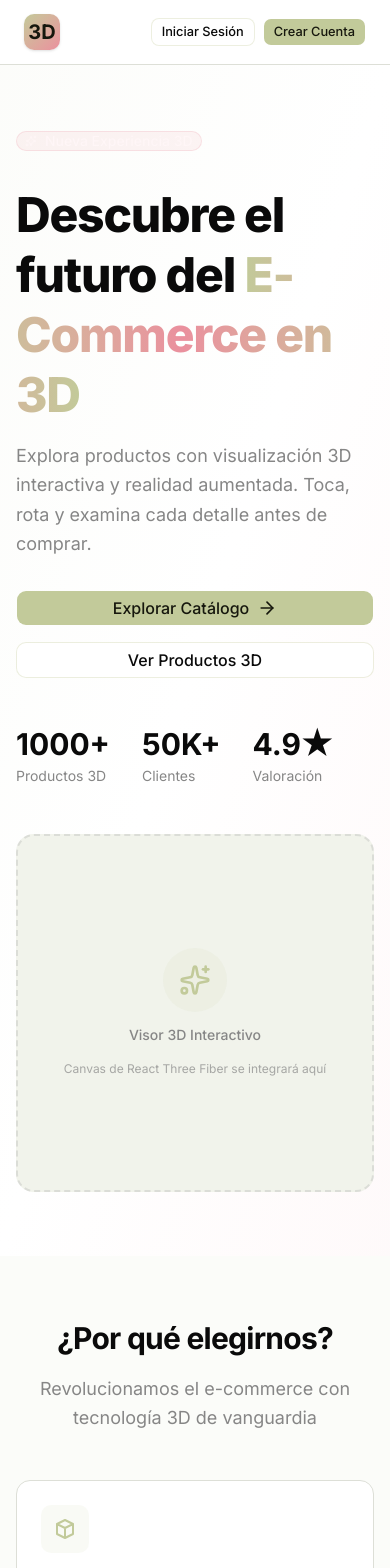
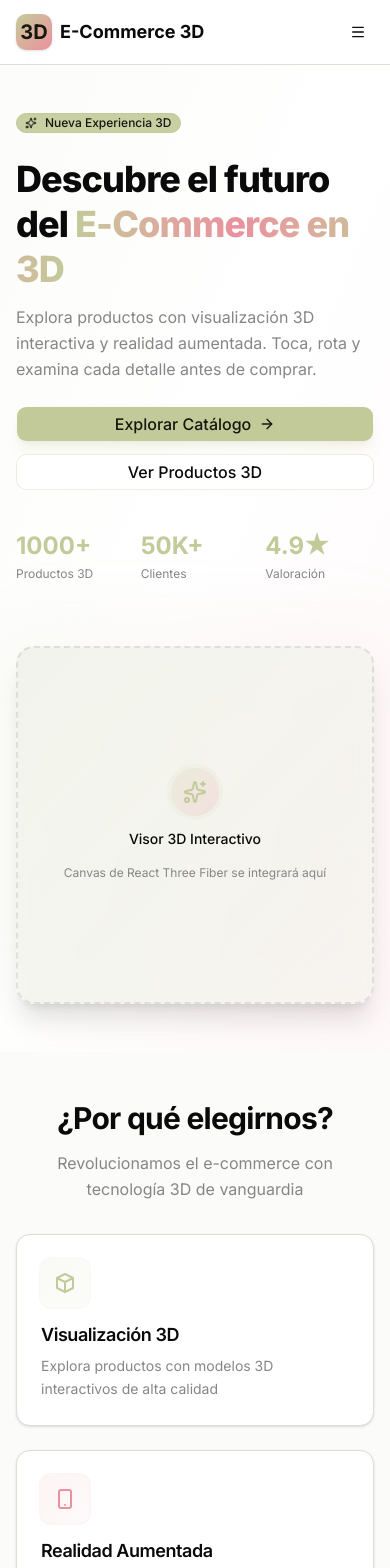
Before and after one commit to sullcarayramosdiego-design/tienda-front, a Next.js app: page / in a window 390 px wide. Shown: the top 1568 px of the page. Built offline with nearby package versions, Linux system fonts and the light colour scheme; a web font is replaced by a local one.

Commit message:
Enhance Navbar component with mobile menu and improved navigation links

```diff
--- a/src/app/(auth)/layout.tsx
+++ b/src/app/(auth)/layout.tsx
@@ -1,4 +1,5 @@
 import { Navbar } from "@/components/layout/Navbar";
+import { StorefrontHeader } from "@/components/layout/StorefrontHeader";
 import { Footer } from "@/components/layout/Footer";
 
 export default function AuthLayout({
@@ -8,7 +9,11 @@ export default function AuthLayout({
 }) {
   return (
     <div className="min-h-screen flex flex-col bg-gradient-to-br from-primary/5 via-background to-secondary/5">
+      {/* Desktop Navigation */}
       <Navbar />
+
+      {/* Mobile Header */}
+      <StorefrontHeader />
 
       {/* Contenido Centrado */}
       <main className="flex-1 flex items-center justify-center p-4">
--- a/src/app/(storefront)/layout.tsx
+++ b/src/app/(storefront)/layout.tsx
@@ -1,4 +1,5 @@
 import { Navbar } from '@/components/layout/Navbar';
+import { StorefrontHeader } from '@/components/layout/StorefrontHeader';
 import { Footer } from '@/components/layout/Footer';
 
 export default function StorefrontLayout({
@@ -8,7 +9,12 @@ export default function StorefrontLayout({
 }) {
   return (
     <div className="flex flex-col min-h-screen">
+      {/* Desktop Navigation */}
       <Navbar />
+
+      {/* Mobile Header */}
+      <StorefrontHeader />
+
       <main className="flex-1">{children}</main>
       <Footer />
     </div>
--- a/src/app/(storefront)/page.tsx
+++ b/src/app/(storefront)/page.tsx
@@ -6,85 +6,99 @@ import { ArrowRight, Sparkles } from 'lucide-react';
 export default function HomePage() {
   return (
     <div className="min-h-screen">
-      {/* Hero Section */}
-      <section className="relative overflow-hidden bg-gradient-to-br from-primary/5 via-background to-secondary/5 py-16 lg:py-24">
-        <div className="container mx-auto px-4 lg:px-8">
-          <div className="grid gap-12 lg:grid-cols-2 lg:gap-16 items-center">
+      {/* Hero Section - Mobile First */}
+      <section className="relative overflow-hidden bg-gradient-to-br from-primary/5 via-background to-secondary/5">
+        <div className="container mx-auto px-4 sm:px-6 lg:px-8 py-12 sm:py-16 lg:py-24">
+          <div className="flex flex-col lg:flex-row lg:items-center gap-8 lg:gap-16">
             {/* Left Column - Content */}
-            <div className="flex flex-col justify-center space-y-8">
+            <div className="flex flex-col justify-center space-y-6 lg:space-y-8 lg:flex-1">
               {/* Badge */}
-              <div>
-                <Badge className="gap-2 text-sm bg-secondary/10 text-secondary-foreground border-secondary/20 hover:bg-secondary/20">
-                  <Sparkles className="size-4" />
+              <div className="inline-flex self-start">
+                <Badge className="gap-2 text-xs sm:text-sm bg-primary/90 text-primary-foreground border-primary hover:bg-primary">
+                  <Sparkles className="h-3 w-3 sm:h-4 sm:w-4" />
                   Nueva Experiencia 3D
                 </Badge>
               </div>
 
-              {/* Headline */}
-              <div className="space-y-4">
-                <h1 className="text-5xl lg:text-6xl xl:text-7xl font-heading font-extrabold tracking-tight leading-tight">
+              {/* Headline - Responsive Typography */}
+              <div className="space-y-3 sm:space-y-4">
+                <h1 className="text-4xl sm:text-5xl md:text-6xl lg:text-7xl font-heading font-extrabold tracking-tight leading-tight">
                   Descubre el futuro del{' '}
                   <span className="bg-gradient-to-r from-primary via-secondary to-primary bg-clip-text text-transparent">
                     E-Commerce en 3D
                   </span>
                 </h1>
-                <p className="text-lg lg:text-xl text-muted-foreground leading-relaxed max-w-2xl">
+                <p className="text-base sm:text-lg md:text-xl text-muted-foreground leading-relaxed max-w-2xl">
                   Explora productos con visualización 3D interactiva y realidad
                   aumentada. Toca, rota y examina cada detalle antes de comprar.
                 </p>
               </div>
 
-              {/* CTA Buttons */}
-              <div className="flex flex-col sm:flex-row gap-4">
-                <Button size="lg" asChild className="gap-2 text-base bg-primary hover:bg-primary/90">
+              {/* CTA Buttons - Full Width on Mobile */}
+              <div className="flex flex-col sm:flex-row gap-3 sm:gap-4">
+                <Button
+                  size="lg"
+                  asChild
+                  className="w-full sm:w-auto gap-2 text-base bg-primary hover:bg-primary/90 shadow-lg shadow-primary/20"
+                >
                   <Link href="/catalog">
                     Explorar Catálogo
-                    <ArrowRight className="size-5" />
+                    <ArrowRight className="h-5 w-5" />
                   </Link>
                 </Button>
-                <Button size="lg" variant="outline" asChild className="text-base border-primary/30 hover:bg-primary/5">
+                <Button
+                  size="lg"
+                  variant="outline"
+                  asChild
+                  className="w-full sm:w-auto text-base border-primary/30 hover:bg-primary/5"
+                >
                   <Link href="/catalog">Ver Productos 3D</Link>
                 </Button>
               </div>
 
-              {/* Stats */}
-              <div className="flex gap-8 pt-4">
+              {/* Stats - Responsive Grid */}
+              <div className="grid grid-cols-3 gap-4 sm:gap-8 pt-4 sm:pt-6">
                 <div>
-                  <div className="text-3xl font-heading font-bold">1000+</div>
-                  <div className="text-sm text-muted-foreground mt-1">
+                  <div className="text-2xl sm:text-3xl lg:text-4xl font-heading font-bold text-primary">1000+</div>
+                  <div className="text-xs sm:text-sm text-muted-foreground mt-1">
                     Productos 3D
                   </div>
                 </div>
                 <div>
-                  <div className="text-3xl font-heading font-bold">50K+</div>
-                  <div className="text-sm text-muted-foreground mt-1">
+                  <div className="text-2xl sm:text-3xl lg:text-4xl font-heading font-bold text-primary">50K+</div>
+                  <div className="text-xs sm:text-sm text-muted-foreground mt-1">
                     Clientes
                   </div>
                 </div>
                 <div>
-                  <div className="text-3xl font-heading font-bold">4.9★</div>
-                  <div className="text-sm text-muted-foreground mt-1">
+                  <div className="text-2xl sm:text-3xl lg:text-4xl font-heading font-bold text-primary">4.9★</div>
+                  <div className="text-xs sm:text-sm text-muted-foreground mt-1">
                     Valoración
                   </div>
                 </div>
               </div>
             </div>
 
-            {/* Right Column - 3D Viewer Placeholder */}
-            <div className="flex items-center justify-center lg:justify-end">
-              <div className="relative w-full max-w-xl aspect-square">
-                {/* Placeholder for React Three Fiber Canvas */}
-                <div className="absolute inset-0 bg-muted rounded-2xl border-2 border-dashed border-muted-foreground/20 flex items-center justify-center">
-                  <div className="text-center space-y-3 p-8">
-                    <div className="size-16 mx-auto rounded-full bg-primary/10 flex items-center justify-center">
-                      <Sparkles className="size-8 text-primary" />
+            {/* Right Column - 3D Viewer Placeholder - Responsive */}
+            <div className="flex items-center justify-center lg:justify-end lg:flex-1 mt-8 lg:mt-0">
+              <div className="relative w-full max-w-md lg:max-w-xl">
+                {/* Glow Effect Background */}
+                <div className="absolute -inset-4 bg-gradient-to-r from-primary/20 to-secondary/20 rounded-3xl blur-2xl opacity-50" />
+
+                {/* 3D Canvas Container */}
+                <div className="relative aspect-square">
+                  <div className="absolute inset-0 bg-gradient-to-br from-muted to-muted/50 rounded-2xl lg:rounded-3xl border-2 border-dashed border-muted-foreground/20 shadow-xl flex items-center justify-center backdrop-blur-sm">
+                    <div className="text-center space-y-3 sm:space-y-4 p-6 sm:p-8">
+                      <div className="h-12 w-12 sm:h-16 sm:w-16 mx-auto rounded-full bg-gradient-to-br from-primary/20 to-secondary/20 flex items-center justify-center ring-4 ring-primary/10">
+                        <Sparkles className="h-6 w-6 sm:h-8 sm:w-8 text-primary" />
+                      </div>
+                      <p className="text-sm sm:text-base font-medium text-foreground">
+                        Visor 3D Interactivo
+                      </p>
+                      <p className="text-xs sm:text-sm text-muted-foreground">
+                        Canvas de React Three Fiber se integrará aquí
+                      </p>
                     </div>
-                    <p className="text-sm font-medium text-muted-foreground">
-                      Visor 3D Interactivo
-                    </p>
-                    <p className="text-xs text-muted-foreground/70">
-                      Canvas de React Three Fiber se integrará aquí
-                    </p>
                   </div>
                 </div>
               </div>
@@ -93,23 +107,23 @@ export default function HomePage() {
         </div>
       </section>
 
-      {/* Features Section */}
-      <section className="py-16 lg:py-24 bg-muted/30">
-        <div className="container mx-auto px-4 lg:px-8">
-          <div className="text-center max-w-3xl mx-auto mb-12">
-            <h2 className="text-3xl lg:text-4xl font-heading font-bold mb-4">
+      {/* Features Section - Enhanced Mobile Layout */}
+      <section className="py-12 sm:py-16 lg:py-24 bg-muted/30">
+        <div className="container mx-auto px-4 sm:px-6 lg:px-8">
+          <div className="text-center max-w-3xl mx-auto mb-8 sm:mb-12 lg:mb-16">
+            <h2 className="text-3xl sm:text-4xl lg:text-5xl font-heading font-bold mb-3 sm:mb-4">
               ¿Por qué elegirnos?
             </h2>
-            <p className="text-lg text-muted-foreground">
+            <p className="text-base sm:text-lg text-muted-foreground">
               Revolucionamos el e-commerce con tecnología 3D de vanguardia
             </p>
           </div>
 
-          <div className="grid gap-8 md:grid-cols-3">
-            <div className="bg-background p-6 rounded-xl border">
-              <div className="size-12 rounded-lg bg-primary/10 flex items-center justify-center mb-4">
+          <div className="grid gap-6 sm:gap-8 md:grid-cols-2 lg:grid-cols-3">
+            <div className="bg-background p-6 sm:p-8 rounded-xl border shadow-sm hover:shadow-md transition-shadow">
+              <div className="h-12 w-12 sm:h-14 sm:w-14 rounded-lg bg-gradient-to-br from-primary/10 to-primary/5 flex items-center justify-center mb-4 sm:mb-6 ring-2 ring-primary/10">
                 <svg
-                  className="size-6 text-primary"
+                  className="h-6 w-6 sm:h-7 sm:w-7 text-primary"
                   fill="none"
                   viewBox="0 0 24 24"
                   stroke="currentColor"
@@ -122,18 +136,18 @@ export default function HomePage() {
                   />
                 </svg>
               </div>
-              <h3 className="text-xl font-heading font-semibold mb-2">
+              <h3 className="text-lg sm:text-xl font-heading font-semibold mb-2 sm:mb-3">
                 Visualización 3D
               </h3>
-              <p className="text-muted-foreground">
+              <p className="text-sm sm:text-base text-muted-foreground leading-relaxed">
                 Explora productos con modelos 3D interactivos de alta calidad
               </p>
             </div>
 
-            <div className="bg-background p-6 rounded-xl border">
-              <div className="size-12 rounded-lg bg-primary/10 flex items-center justify-center mb-4">
+            <div className="bg-background p-6 sm:p-8 rounded-xl border shadow-sm hover:shadow-md transition-shadow">
+              <div className="h-12 w-12 sm:h-14 sm:w-14 rounded-lg bg-gradient-to-br from-secondary/10 to-secondary/5 flex items-center justify-center mb-4 sm:mb-6 ring-2 ring-secondary/10">
                 <svg
-                  className="size-6 text-primary"
+                  className="h-6 w-6 sm:h-7 sm:w-7 text-secondary"
                   fill="none"
                   viewBox="0 0 24 24"
                   stroke="currentColor"
@@ -146,18 +160,18 @@ export default function HomePage() {
                   />
                 </svg>
               </div>
-              <h3 className="text-xl font-heading font-semibold mb-2">
+              <h3 className="text-lg sm:text-xl font-heading font-semibold mb-2 sm:mb-3">
                 Realidad Aumentada
               </h3>
-              <p className="text-muted-foreground">
+              <p className="text-sm sm:text-base text-muted-foreground leading-relaxed">
                 Prueba cómo se ve en tu espacio antes de comprar con AR
               </p>
             </div>
 
-            <div className="bg-background p-6 rounded-xl border">
-              <div className="size-12 rounded-lg bg-primary/10 flex items-center justify-center mb-4">
+            <div className="bg-background p-6 sm:p-8 rounded-xl border shadow-sm hover:shadow-md transition-shadow md:col-span-2 lg:col-span-1">
+              <div className="h-12 w-12 sm:h-14 sm:w-14 rounded-lg bg-gradient-to-br from-primary/10 to-secondary/10 flex items-center justify-center mb-4 sm:mb-6 ring-2 ring-primary/10">
                 <svg
-                  className="size-6 text-primary"
+                  className="h-6 w-6 sm:h-7 sm:w-7 text-primary"
                   fill="none"
                   viewBox="0 0 24 24"
                   stroke="currentColor"
@@ -170,10 +184,10 @@ export default function HomePage() {
                   />
                 </svg>
               </div>
-              <h3 className="text-xl font-heading font-semibold mb-2">
+              <h3 className="text-lg sm:text-xl font-heading font-semibold mb-2 sm:mb-3">
                 Carga Instantánea
               </h3>
-              <p className="text-muted-foreground">
+              <p className="text-sm sm:text-base text-muted-foreground leading-relaxed">
                 Modelos optimizados que cargan rápido sin sacrificar calidad
               </p>
             </div>
--- a/src/components/layout/Footer.tsx
+++ b/src/components/layout/Footer.tsx
@@ -1,7 +1,7 @@
 export function Footer() {
   return (
-    <footer className="border-t bg-white py-6 mt-auto">
-      <div className="container mx-auto px-4 text-center text-sm text-muted-foreground">
+    <footer className="border-t bg-white py-2 lg:py-4 mt-auto">
+      <div className="container mx-auto px-4 text-center text-xs text-muted-foreground">
         <p>&copy; {new Date().getFullYear()} E-Commerce 3D. Todos los derechos reservados.</p>
       </div>
     </footer>
--- /dev/null
+++ b/src/components/layout/MobileMenuDrawer.tsx
@@ -0,0 +1,120 @@
+"use client";
+
+import Link from "next/link";
+import { usePathname } from "next/navigation";
+import { Home, Box, Search } from "lucide-react";
+import { Button } from "@/components/ui/button";
+import { Input } from "@/components/ui/input";
+import { Sheet, SheetContent, SheetHeader, SheetTitle } from "@/components/ui/sheet";
+import { Separator } from "@/components/ui/separator";
+import { cn } from "@/lib/utils";
+
+interface MobileMenuDrawerProps {
+  isOpen: boolean;
+  onClose: () => void;
+}
+
+const navigationGroups = [
+  {
+    title: "EXPLORAR",
+    links: [
+      { href: "/", label: "Inicio", icon: Home },
+      { href: "/catalog", label: "Catálogo 3D", icon: Box },
+    ],
+  },
+];
+
+export function MobileMenuDrawer({ isOpen, onClose }: MobileMenuDrawerProps) {
+  const pathname = usePathname();
+
+  const isActive = (path: string) => {
+    if (path === "/") return pathname === path;
+    return pathname.startsWith(path);
+  };
+
+  return (
+    <Sheet open={isOpen} onOpenChange={onClose}>
+      <SheetContent side="right" className="w-80 flex flex-col p-6">
+        <SheetHeader className="px-0">
+          <SheetTitle className="flex items-center gap-2">
+            <div className="h-8 w-8 rounded-lg bg-gradient-to-br from-primary to-secondary flex items-center justify-center">
+              <span className="text-primary-foreground font-bold text-lg">3D</span>
+            </div>
+            E-Commerce 3D
+          </SheetTitle>
+        </SheetHeader>
+
+        <div className="flex flex-col gap-6 mt-8 flex-1">
+          {/* Búsqueda */}
+          <div className="relative">
+            <Search className="absolute left-3 top-1/2 -translate-y-1/2 h-4 w-4 text-muted-foreground" />
+            <Input
+              type="search"
+              placeholder="Buscar productos..."
+              className="pl-10 pr-4"
+            />
+          </div>
+
+          {/* Navigation Groups */}
+          <nav className="flex flex-col gap-6">
+            {navigationGroups.map((group) => (
+              <div key={group.title} className="flex flex-col gap-2">
+                {/* Group Title */}
+                <h3 className="text-xs font-semibold text-muted-foreground tracking-wider px-2">
+                  {group.title}
+                </h3>
+
+                {/* Group Links */}
+                <div className="flex flex-col gap-1">
+                  {group.links.map((link) => {
+                    const Icon = link.icon;
+                    const active = isActive(link.href);
+
+                    return (
+                      <Link
+                        key={link.href}
+                        href={link.href}
+                        onClick={onClose}
+                        className={cn(
+                          "flex items-center gap-3 px-4 py-3 rounded-lg transition-colors text-sm font-medium",
+                          active
+                            ? "bg-primary/10 text-primary"
+                            : "text-foreground hover:bg-muted"
+                        )}
+                      >
+                        <Icon className="h-5 w-5" />
+                        <span>{link.label}</span>
+                      </Link>
+                    );
+                  })}
+                </div>
+              </div>
+            ))}
+          </nav>
+
+          <Separator className="my-2" />
+
+          {/* Authentication Section */}
+          <div className="mt-auto pb-2">
+            <div className="flex flex-col gap-3">
+              <Link href="/login" onClick={onClose}>
+                <Button
+                  variant="outline"
+                  className="w-full justify-center border-primary/30 hover:bg-primary/5"
+                >
+                  Iniciar Sesión
+                </Button>
+              </Link>
+
+              <Link href="/register" onClick={onClose}>
+                <Button className="w-full justify-center bg-primary hover:bg-primary/90">
+                  Registrarse
+                </Button>
+              </Link>
+            </div>
+          </div>
+        </div>
+      </SheetContent>
+    </Sheet>
+  );
+}
--- a/src/components/layout/Navbar.tsx
+++ b/src/components/layout/Navbar.tsx
@@ -15,51 +15,44 @@ export function Navbar() {
     return pathname.startsWith(path);
   };
 
+  const navLinks = [
+    { href: '/', label: 'Inicio' },
+    { href: '/catalog', label: 'Catálogo' },
+    { href: '/wishlist', label: 'Favoritos', icon: Heart },
+  ];
+
   return (
-    <nav className="sticky top-0 z-50 w-full border-b bg-white/95 backdrop-blur supports-[backdrop-filter]:bg-white/60">
-      <div className="container mx-auto flex h-16 items-center justify-between px-6 max-w-7xl">
+    <nav className="hidden lg:flex sticky top-0 z-50 w-full border-b bg-white/95 backdrop-blur supports-[backdrop-filter]:bg-white/60">
+      <div className="container mx-auto flex h-16 items-center justify-between px-4 max-w-7xl">
         {/* Logo */}
         <Link href="/" className="flex items-center gap-2">
           <div className="h-9 w-9 rounded-lg bg-gradient-to-br from-primary to-secondary flex items-center justify-center shadow-sm">
             <span className="text-primary-foreground font-bold text-xl">3D</span>
           </div>
-          <span className="text-xl font-bold hidden sm:inline">E-Commerce 3D</span>
+          <span className="text-xl font-bold">E-Commerce 3D</span>
         </Link>
 
         {/* Navegación Central */}
-        <div className="hidden md:flex items-center gap-1">
-          <Link href="/">
-            <Button
-              variant={isActive('/') ? 'default' : 'ghost'}
-              size="sm"
-              className={cn(!isActive('/') && 'text-muted-foreground')}
-            >
-              Inicio
-            </Button>
-          </Link>
-          <Link href="/catalog">
-            <Button
-              variant={isActive('/catalog') ? 'default' : 'ghost'}
-              size="sm"
-              className={cn(!isActive('/catalog') && 'text-muted-foreground')}
-            >
-              Catálogo
-            </Button>
-          </Link>
-          <Link href="/wishlist">
-            <Button
-              variant={isActive('/wishlist') ? 'default' : 'ghost'}
-              size="sm"
-              className={cn(!isActive('/wishlist') && 'text-muted-foreground')}
-            >
-              <Heart className="h-4 w-4 mr-1" />
-              Favoritos
-            </Button>
-          </Link>
+        <div className="flex items-center gap-1">
+          {navLinks.map((link) => {
+            const Icon = link.icon;
+            return (
+              <Link key={link.href} href={link.href}>
+                <Button
+                  variant={isActive(link.href) ? 'default' : 'ghost'}
+                  size="sm"
+                  className={cn(!isActive(link.href) && 'text-muted-foreground')}
+                >
+                  {Icon && <Icon className="h-4 w-4 mr-1" />}
+                  {link.label}
+                </Button>
+              </Link>
+            );
+          })}
         </div>
 
         {/* Barra de Búsqueda */}
-        <div className="hidden lg:flex flex-1 max-w-sm mx-4">
+        <div className="flex flex-1 max-w-sm mx-4">
           <div className="relative w-full">
             <Search className="absolute left-3 top-1/2 -translate-y-1/2 h-4 w-4 text-muted-foreground" />
             <Input
--- /dev/null
+++ b/src/components/layout/StorefrontHeader.tsx
@@ -0,0 +1,40 @@
+"use client";
+
+import Link from "next/link";
+import { Menu } from "lucide-react";
+import { Button } from "@/components/ui/button";
+import { MobileMenuDrawer } from "@/components/layout/MobileMenuDrawer";
+import { useState } from "react";
+
+export function StorefrontHeader() {
+  const [isMenuOpen, setIsMenuOpen] = useState(false);
+
+  return (
+    <>
+      <header className="sticky top-0 z-50 w-full border-b bg-white/95 backdrop-blur supports-[backdrop-filter]:bg-white/60 lg:hidden">
+        <div className="flex h-16 items-center justify-between px-4">
+          {/* Logo */}
+          <Link href="/" className="flex items-center gap-2">
+            <div className="h-9 w-9 rounded-lg bg-gradient-to-br from-primary to-secondary flex items-center justify-center shadow-sm">
+              <span className="text-primary-foreground font-bold text-xl">3D</span>
+            </div>
+            <span className="text-lg font-bold">E-Commerce 3D</span>
+          </Link>
+
+          {/* Hamburger Menu Button */}
+          <Button
+            variant="ghost"
+            size="icon"
+            onClick={() => setIsMenuOpen(true)}
+            aria-label="Abrir menú"
+          >
+            <Menu className="h-6 w-6" />
+          </Button>
+        </div>
+      </header>
+
+      {/* Mobile Menu Drawer */}
+      <MobileMenuDrawer isOpen={isMenuOpen} onClose={() => setIsMenuOpen(false)} />
+    </>
+  );
+}
```
Also changed, not shown: vercel.json (added), 1 other file (tests, documents, lock files or other folders).
